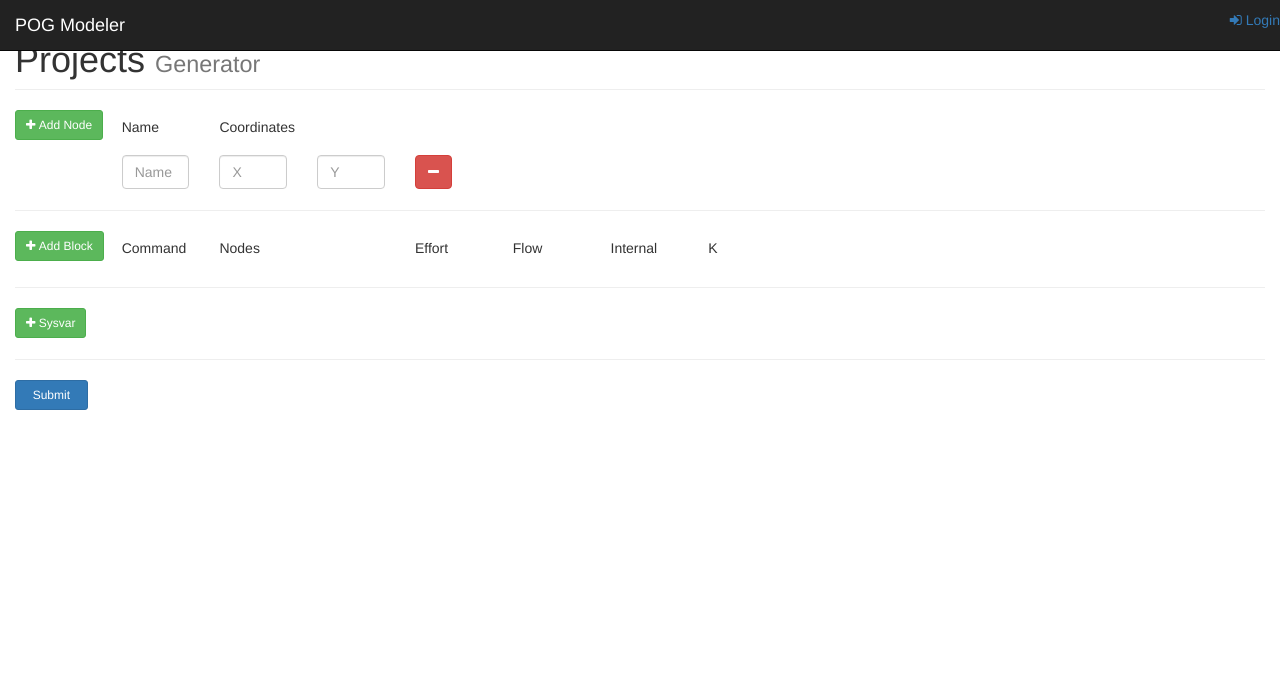
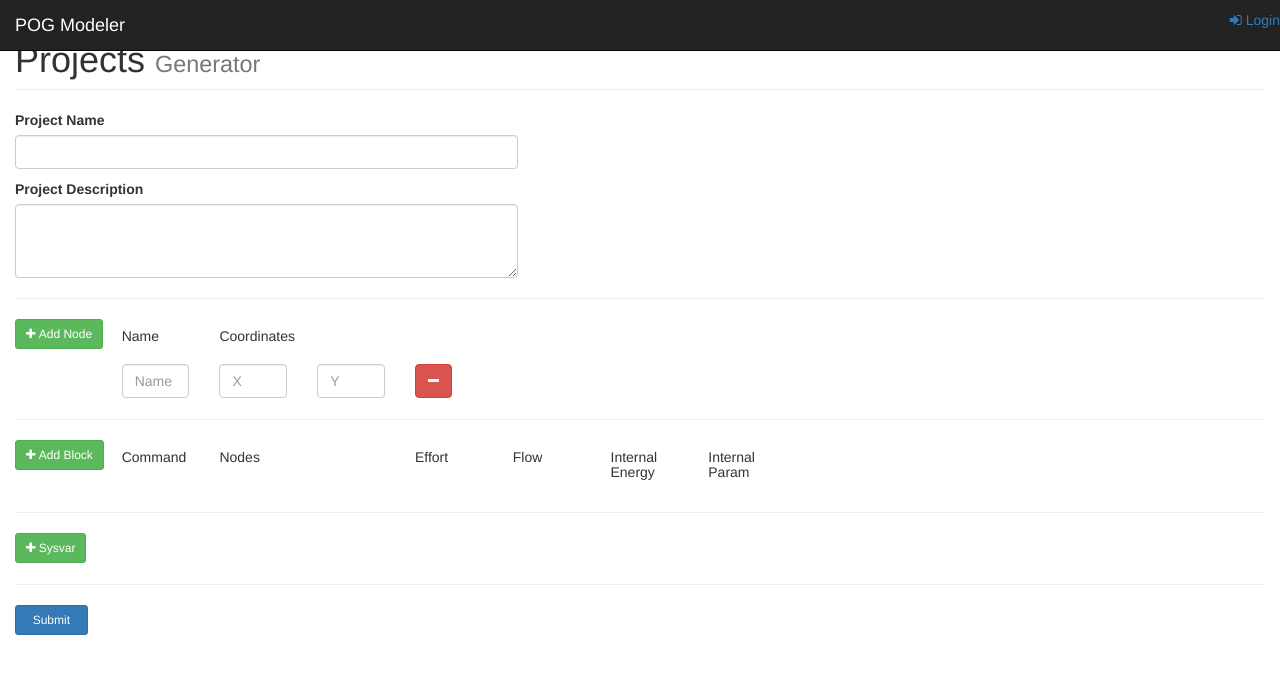
Before and after one commit to aaleotti-unimore/AWD, a Django app: page /projects/create_project/editor/ in a window 1280 px wide. Shown: the top 674 px of the page. Run offline with Django 3.2, Linux system fonts and the light colour scheme; some libraries are stand-ins or nearby versions.

Commit message:
interfaccia generazione codice aggiornata, salvataggio codice da editor funzionante

```diff
--- a/AWD_Zanasi/models.py
+++ b/AWD_Zanasi/models.py
@@ -1,5 +1,6 @@
 # -*- coding: utf-8 -*-
 from __future__ import unicode_literals
+from django.core.files.base import ContentFile
 
 from django.conf import settings
 from django.contrib.auth.models import User
@@ -17,6 +18,9 @@ class Project(models.Model):
     matlab_file = models.FileField(upload_to=user_directory_path)
     proj_desc = models.CharField(max_length=400, blank=True, null=True)
     launch_date = models.DateField(verbose_name='Launch Date', blank=True, null=True)
+
+    def save_text_file(self, content):
+        self.matlab_file = ContentFile(content)
 
     def display_source_file(self):
         with open(self.matlab_file.path) as fp:
--- a/AWD_Zanasi/static/AWD_Zanasi/js/project_editor.js
+++ b/AWD_Zanasi/static/AWD_Zanasi/js/project_editor.js
@@ -26,12 +26,12 @@ $(document).ready(function () {
     }
 
     $(document).on("click", "#submitall", function (event) {
-        var empty = $(document).find("input").filter(function () {
+        var empty = $(document).find("input").not("#input-E, #input-F, #input-K, #input-Q").filter(function () {
             return this.value === "";
         });
         if (empty.length) {
             //At least one input is empty
-            alert("Please fill all the blank inputs")
+            alert("Please fill all the required inputs")
         } else {
             $('#allforms').submit();
         }
@@ -82,10 +82,10 @@ function handle_response(response) {
         var block = blks[event.target.value];
         var rowblock = $(this).parent('div').parent('div');
         var index = event.target.getAttribute("tabindex");
-        rowblock.find('#input-E').val(block["E_name"] + "_" + index);
-        rowblock.find('#input-F').val(block["F_name"] + "_" + index);
-        rowblock.find('#input-Q').val(block["Q_name"] + "_" + index);
-        rowblock.find('#input-K').val(block["K_name"] + "_" + index);
+        rowblock.find('#input-E').attr("placeholder", block["E_name"]);
+        rowblock.find('#input-F').attr("placeholder", block["F_name"]);
+        rowblock.find('#input-Q').attr("placeholder", block["Q_name"]);
+        rowblock.find('#input-K').attr("placeholder", block["K_name"]);
         var help = block["Help_ENG"];
         if (lang === "it") {
             help = block["Help"];
@@ -210,16 +210,3 @@ function coordinates() {
         }
     });
 }
-
-function submitall() {
-    // var empty = $(document).find("input").filter(function () {
-    //     return this.value === "";
-    // });
-    // var empty = 0
-    // if (!empty) {
-    //     //At least one input is empty
-    alert("Please fill all the blank inputs")
-    // } else {
-    //     $('#allforms').submit();
-    // }
-}
--- a/AWD_Zanasi/templates/AWD_Zanasi/projects/newprojecteditor.html
+++ b/AWD_Zanasi/templates/AWD_Zanasi/projects/newprojecteditor.html
@@ -31,6 +31,18 @@
         <!-- coordinates -->
         <form id="allforms" action="{% url 'editor_response' %}" method="POST">
             {% csrf_token %}
+            <div class="row">
+                <div class="col-lg-5">
+                    <label for="project-name">Project Name</label><input class="form-control" name="project-name"
+                                                                         id="project-name"/>
+                    <p></p>
+                    <label for="project-desc">Project Description</label><textarea class="form-control"
+                                                                                   name="project-desc"
+                                                                                   id="project-desc"
+                                                                                   rows="3"></textarea>
+                </div>
+            </div>
+            <hr>
             <div class="row">
                 <div class="col-lg-1">
                     <button id="add_coord_btn" class="btn btn-success btn-sm"><i class="fa fa-plus"></i>&nbsp;Add Node
@@ -66,8 +78,8 @@
                         <div class="col-md-2"><h5>Nodes</h5></div>
                         <div class="col-md-1"><h5>Effort</h5></div>
                         <div class="col-md-1"><h5>Flow</h5></div>
-                        <div class="col-md-1"><h5>Internal</h5></div>
-                        <div class="col-md-1"><h5>K</h5></div>
+                        <div class="col-md-1"><h5>Internal Energy</h5></div>
+                        <div class="col-md-1"><h5>Internal Param</h5></div>
                     </div>
 
                 </div>
@@ -107,11 +119,8 @@
             </div>
             <p></p>
         </form>
-
         <hr>
-
         <!-- submit button -->
-
         <div class="row">
             <div class="col-lg-1">
                 <button id="submitall" class="btn btn-primary btn-sm">
--- a/AWD_Zanasi/views.py
+++ b/AWD_Zanasi/views.py
@@ -6,6 +6,7 @@ import logging
 
 from django.contrib import messages
 from django.contrib.auth.decorators import user_passes_test
+from django.db import IntegrityError
 from django.http import JsonResponse
 from django.shortcuts import render, redirect, HttpResponse
 
@@ -211,14 +212,18 @@ def project_editor(request):
 
 
 def project_editor_response(request):
-    blocks = list(CommandBlock.objects.values("Sigla"))
-    branches = list(CommandBranch.objects.values("Sigla"))
-    sysvar = list(CommandSystem.objects.values("Sigla"))
+    blocks_obj = list(CommandBlock.objects.values("Sigla"))
+    branches_obj = list(CommandBranch.objects.values("Sigla"))
+    sysvar_obj = list(CommandSystem.objects.values("Sigla"))
     if request.method == 'POST':
         blk = {}  # blocks dictionary
         brnch = {}  # branches dictionary
         ssvr = {}  # sysvars dictionary
         nds = {}  # nodes dictionary
+
+        blocks_str = ""
+        sysvar_str = ""
+        node_str = "*P"
 
         # commands dictionaries generation
         for key, value in request.POST.items():
@@ -235,41 +240,64 @@ def project_editor_response(request):
         # sysvars
         for key, value in ssvr.iteritems():
             type, attr, index = key.split("_")
-            sysvar_str = "**, %s, %s" % (str(sysvar[int(value)]['Sigla']), str(request.POST['sysvar_range_' + index]))
-            print(sysvar_str)
+            s_str = "\'**, %s, %s\'" % (
+                str(sysvar_obj[int(value)]['Sigla']), str(request.POST['sysvar_range_' + index]))
+            sysvar_str += s_str + "\n"
 
         # nodes
-        node_str = "*P, "
-
         for key, value in nds.iteritems():
             # esample  *P, A=(1+1i*1.5), 1=(2+1i*5), c=(-1+1i*3)
             type, attr, index = key.split("_")
-            node_str += "%s=(%s+1i*%s), " % (value, request.POST["coord_x_" + index], request.POST["coord_y_" + index])
+            node_str += ", %s=(%s+1i*%s)" % (value, request.POST["coord_x_" + index], request.POST["coord_y_" + index])
 
-        print(node_str)
+        node_str = "\'" + node_str + "\'\n"
 
         # blocks commands generation
         for key, value in blk.iteritems():
             type, attr, index = key.split("_")  # example cmd_select_1
+            k_n, q_n, e_n, f_n =  ["","","",""]
 
-            select = blocks[int(value)]['Sigla'] + ", "
-            nodes = request.POST['cmd_node-1_' + index] + ", " + request.POST['cmd_node-2_' + index] + ", "
-            k_n = "Kn, " + request.POST['cmd_input-K_' + index] + ", "
-            e_n = "En, " + request.POST['cmd_input-E_' + index] + ", "
-            f_n = "Fn, " + request.POST['cmd_input-F_' + index] + ", "
-            q_n = "Qn, " + request.POST['cmd_input-Q_' + index] + ", "
+            select = blocks_obj[int(value)]['Sigla'] + ", "
+            nodes = request.POST['cmd_node-1_' + index] + ", " + request.POST['cmd_node-2_' + index]
+            if request.POST['cmd_input-K_' + index]:
+                k_n = ", Kn, " + request.POST['cmd_input-K_' + index]
+
+            if request.POST['cmd_input-E_' + index]:
+                e_n = ", En, " + request.POST['cmd_input-E_' + index]
+
+            if request.POST['cmd_input-F_' + index]:
+                f_n = ", Fn, " + request.POST['cmd_input-F_' + index]
+
+            if request.POST['cmd_input-Q_' + index]:
+                q_n = ", Qn, " + request.POST['cmd_input-Q_' + index]
+
+
             branches_str = ""
             # branches
             for key, value in brnch.iteritems():
                 type, attr, branch_index, block = key.split("_")
                 if block == index:
-                    branches_str += branches[int(value)]['Sigla'] + ", " + request.POST[
-                        "branch_range_" + branch_index + "_" + index] + ", "
+                    branches_str += ", " + branches_obj[int(value)]['Sigla'] + ", " + request.POST[
+                        "branch_range_" + branch_index + "_" + index]
+            b_str = "\'" + (select + nodes + k_n + e_n + f_n + q_n + branches_str) + "\'"
+            blocks_str += b_str + "\n"
 
-            print(select + nodes + k_n + e_n + f_n + q_n + branches_str)
+        proj_str = sysvar_str + node_str + blocks_str
+        print proj_str
 
-        messages.add_message(request, messages.SUCCESS, 'Project successfully created')
-        return redirect('index')
+        new_project = Project(
+            name=request.POST['project-name'],
+            user=request.user,
+            matlab_file=ContentFile(proj_str, request.POST['project-name']+".txt"),
+            proj_desc=request.POST['project-desc'],
+        )
 
-    messages.add_message(request, messages.ERROR, 'Error Editing Project')
+        try:
+            new_project.save()
+            messages.add_message(request, messages.SUCCESS, 'Project successfully created')
+            return redirect('index')
+        except IntegrityError as e:
+            messages.add_message(request, messages.ERROR, 'Error Editing Project, Retry')
+            return redirect('editor')
+
     return redirect('editor')
```
Also changed, not shown: AWD_Zanasi/admin.py (+0 -21 lines), db.sqlite3, 1 other file.
